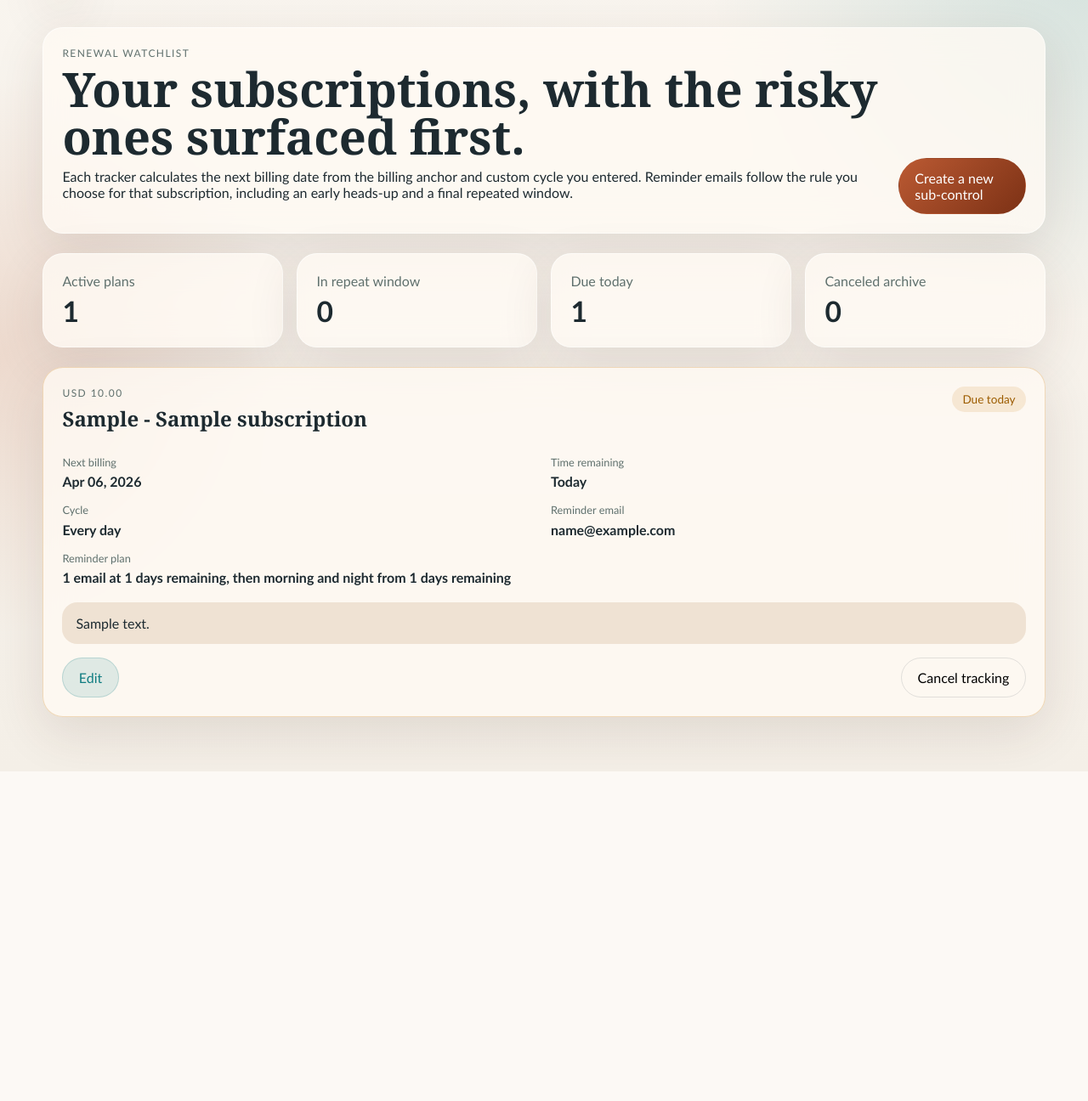
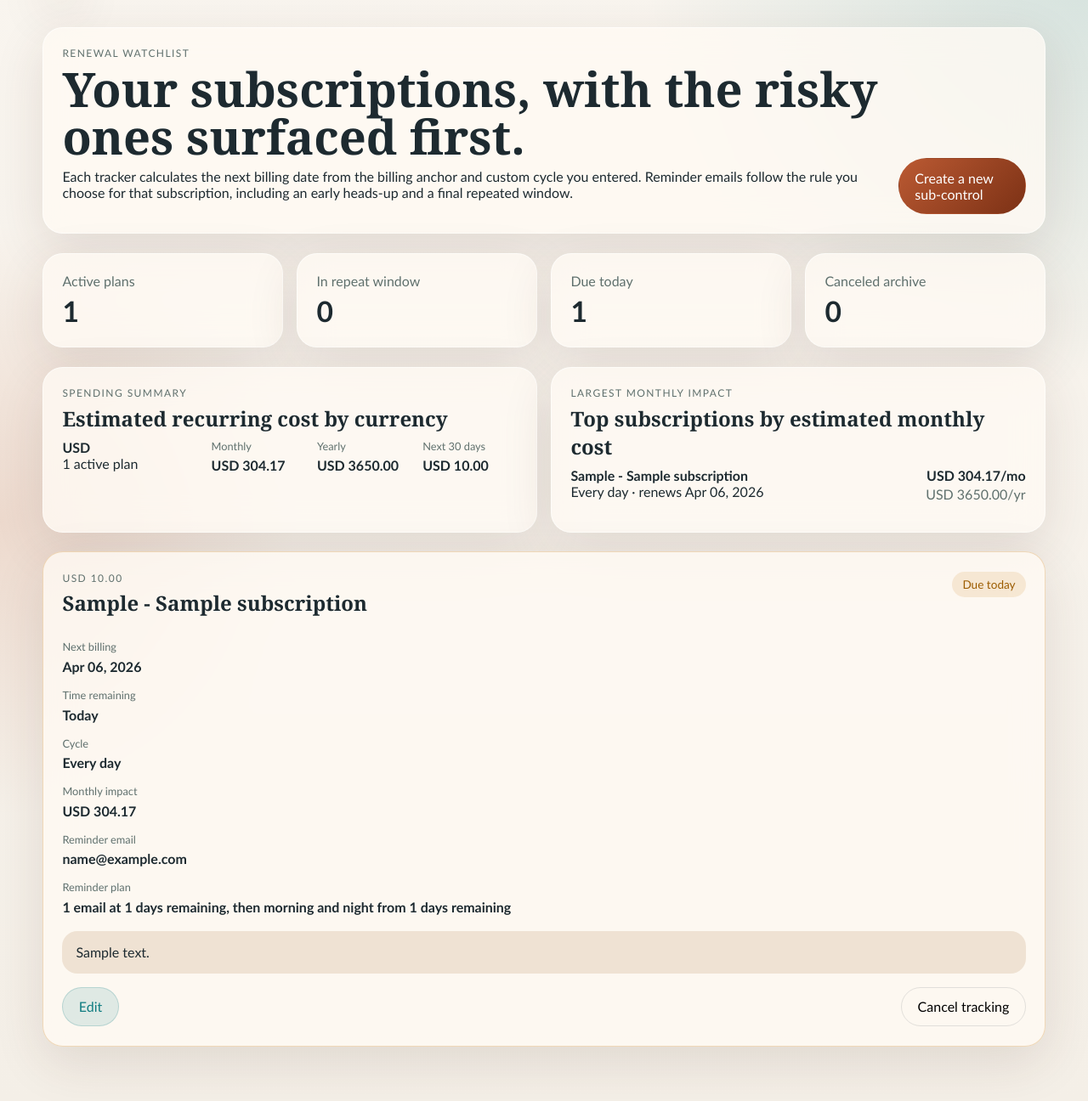
Before and after one commit to Bes920/Subscription-Sentinel, a Django app: page / in a window 1280 px wide. Shown: the part 71-1367 px from the top of the page at 85% size. Before the commit the page ends 979 px from the top, so only its background shows below. Run offline with Django 4.2, Linux system fonts and the light colour scheme; a user stored in the database is signed in; tables that the repository leaves empty hold one stand-in row (values such as "Sample post").

Commit message:
Add spending analytics dashboard

```diff
--- a/static/subscriptions/app.css
+++ b/static/subscriptions/app.css
@@ -132,7 +132,8 @@ h2 {
 }
 
 .summary-grid,
-.subscription-grid {
+.subscription-grid,
+.analytics-grid {
     display: grid;
     gap: 1rem;
 }
@@ -144,6 +145,11 @@ h2 {
 
 .subscription-grid {
     grid-template-columns: repeat(auto-fit, minmax(280px, 1fr));
+}
+
+.analytics-grid {
+    grid-template-columns: repeat(auto-fit, minmax(320px, 1fr));
+    margin-bottom: 1.4rem;
 }
 
 .summary-card strong {
@@ -263,6 +269,14 @@ h2 {
     margin: 1.2rem 0;
 }
 
+.subscription-card .details-grid {
+    grid-template-columns: 1fr;
+}
+
+.details-grid > div {
+    min-width: 0;
+}
+
 dt {
     font-size: 0.8rem;
     margin-bottom: 0.35rem;
@@ -271,16 +285,69 @@ dt {
 dd {
     margin: 0;
     font-weight: 600;
+    overflow-wrap: anywhere;
+    word-break: break-word;
 }
 
 .note-block {
+    display: block;
+    width: 100%;
     padding: 0.95rem 1rem;
     border-radius: var(--radius-md);
     background: var(--bg-strong);
+    overflow-wrap: anywhere;
 }
 
 .archive-panel {
     margin-top: 1.4rem;
+}
+
+.analytics-panel {
+    padding: 1.4rem;
+}
+
+.analytics-list,
+.impact-list {
+    display: grid;
+    gap: 0.9rem;
+}
+
+.analytics-row,
+.impact-row {
+    display: flex;
+    justify-content: space-between;
+    align-items: start;
+    gap: 1rem;
+    padding-top: 1rem;
+    border-top: 1px solid var(--line);
+}
+
+.analytics-row:first-child,
+.impact-row:first-child {
+    padding-top: 0;
+    border-top: 0;
+}
+
+.analytics-stats {
+    display: grid;
+    grid-template-columns: repeat(3, minmax(0, 1fr));
+    gap: 0.8rem;
+    margin: 0;
+    min-width: min(100%, 360px);
+}
+
+.impact-values {
+    text-align: right;
+}
+
+.impact-values strong,
+.impact-values span {
+    display: block;
+}
+
+.impact-values span {
+    color: var(--ink-soft);
+    margin-top: 0.2rem;
 }
 
 .archive-list {
@@ -404,6 +471,16 @@ dd {
         grid-template-columns: 1fr;
     }
 
+    .analytics-row,
+    .impact-row {
+        flex-direction: column;
+    }
+
+    .analytics-stats {
+        grid-template-columns: 1fr;
+        min-width: 100%;
+    }
+
     .button,
     .site-nav form,
     .site-nav form button {
--- a/subscriptions/models.py
+++ b/subscriptions/models.py
@@ -1,6 +1,6 @@
 import calendar
 from datetime import date, timedelta
-from decimal import Decimal
+from decimal import Decimal, ROUND_HALF_UP
 
 from django.conf import settings
 from django.core.exceptions import ValidationError
@@ -9,6 +9,8 @@ from django.utils import timezone
 
 
 class Subscription(models.Model):
+    CURRENCY_PRECISION = Decimal('0.01')
+
     class CycleUnit(models.TextChoices):
         DAY = 'day', 'Day'
         WEEK = 'week', 'Week'
@@ -188,6 +190,28 @@ class Subscription(models.Model):
             return f'Every {unit_label}'
         return f'Every {self.cycle_length} {unit_label}s'
 
+    @classmethod
+    def _round_currency(cls, amount):
+        return amount.quantize(cls.CURRENCY_PRECISION, rounding=ROUND_HALF_UP)
+
+    @property
+    def billing_events_per_year(self):
+        if self.cycle_unit == self.CycleUnit.DAY:
+            return Decimal('365') / Decimal(self.cycle_length)
+        if self.cycle_unit == self.CycleUnit.WEEK:
+            return Decimal('52') / Decimal(self.cycle_length)
+        if self.cycle_unit == self.CycleUnit.MONTH:
+            return Decimal('12') / Decimal(self.cycle_length)
+        return Decimal('1') / Decimal(self.cycle_length)
+
+    @property
+    def estimated_monthly_cost(self):
+        return self._round_currency(self.estimated_yearly_cost / Decimal('12'))
+
+    @property
+    def estimated_yearly_cost(self):
+        return self._round_currency(Decimal(self.price) * self.billing_events_per_year)
+
     @property
     def reminder_schedule_description(self):
         cadence = []
--- a/subscriptions/views.py
+++ b/subscriptions/views.py
@@ -1,4 +1,5 @@
 from collections import defaultdict
+from decimal import Decimal
 
 from django.contrib import messages
 from django.contrib.auth.mixins import LoginRequiredMixin
@@ -25,6 +26,40 @@ class SignUpView(CreateView):
 class DashboardView(LoginRequiredMixin, TemplateView):
     template_name = 'subscriptions/dashboard.html'
 
+    @staticmethod
+    def _format_currency_breakdown(active_subscriptions):
+        spend_by_currency = defaultdict(
+            lambda: {
+                'active_count': 0,
+                'monthly_total': Decimal('0.00'),
+                'yearly_total': Decimal('0.00'),
+                'upcoming_30_total': Decimal('0.00'),
+                'upcoming_30_count': 0,
+            }
+        )
+
+        for subscription in active_subscriptions:
+            bucket = spend_by_currency[subscription.currency]
+            bucket['active_count'] += 1
+            bucket['monthly_total'] += subscription.estimated_monthly_cost
+            bucket['yearly_total'] += subscription.estimated_yearly_cost
+
+            if subscription.days_until_renewal is not None and 0 <= subscription.days_until_renewal <= 30:
+                bucket['upcoming_30_total'] += subscription.price
+                bucket['upcoming_30_count'] += 1
+
+        return [
+            {
+                'currency': currency,
+                'active_count': values['active_count'],
+                'monthly_total': values['monthly_total'].quantize(Decimal('0.01')),
+                'yearly_total': values['yearly_total'].quantize(Decimal('0.01')),
+                'upcoming_30_total': values['upcoming_30_total'].quantize(Decimal('0.01')),
+                'upcoming_30_count': values['upcoming_30_count'],
+            }
+            for currency, values in sorted(spend_by_currency.items())
+        ]
+
     def get_context_data(self, **kwargs):
         context = super().get_context_data(**kwargs)
         subscriptions = list(
@@ -47,10 +82,15 @@ class DashboardView(LoginRequiredMixin, TemplateView):
             for subscription in subscriptions
             if subscription.status == Subscription.Status.CANCELED
         ]
-
-        spend_by_currency = defaultdict(int)
-        for subscription in active_subscriptions:
-            spend_by_currency[subscription.currency] += 1
+        spend_breakdown = self._format_currency_breakdown(active_subscriptions)
+        top_monthly_subscriptions = sorted(
+            active_subscriptions,
+            key=lambda subscription: (
+                subscription.estimated_monthly_cost,
+                subscription.price,
+            ),
+            reverse=True,
+        )[:5]
 
         context.update(
             {
@@ -66,7 +106,8 @@ class DashboardView(LoginRequiredMixin, TemplateView):
                     ),
                     'canceled_count': len(canceled_subscriptions),
                 },
-                'tracked_currencies': sorted(spend_by_currency.keys()),
+                'spend_breakdown': spend_breakdown,
+                'top_monthly_subscriptions': top_monthly_subscriptions,
             }
         )
         return context
@@ -121,7 +162,8 @@ class SubscriptionStatusView(LoginRequiredMixin, View):
         subscription.status = self.status
         if self.status == Subscription.Status.ACTIVE:
             subscription.last_reminder_sent_on = None
-        subscription.save(update_fields=['status', 'last_reminder_sent_on', 'updated_at'])
+            subscription.last_reminder_key = ''
+        subscription.save(update_fields=['status', 'last_reminder_sent_on', 'last_reminder_key', 'updated_at'])
         messages.success(request, self.success_message)
         return HttpResponseRedirect(reverse('dashboard'))
 
@@ -134,5 +176,3 @@ class SubscriptionCancelView(SubscriptionStatusView):
 class SubscriptionActivateView(SubscriptionStatusView):
     status = Subscription.Status.ACTIVE
     success_message = 'Subscription tracking reactivated.'
-
-# Create your views here.
--- a/templates/subscriptions/dashboard.html
+++ b/templates/subscriptions/dashboard.html
@@ -34,6 +34,66 @@
         <strong>{{ summary.canceled_count }}</strong>
     </article>
 </section>
+
+{% if spend_breakdown %}
+    <section class="analytics-grid">
+        <article class="panel analytics-panel">
+            <div class="section-heading">
+                <div>
+                    <p class="eyebrow">Spending summary</p>
+                    <h2>Estimated recurring cost by currency</h2>
+                </div>
+            </div>
+            <div class="analytics-list">
+                {% for bucket in spend_breakdown %}
+                    <article class="analytics-row">
+                        <div>
+                            <strong>{{ bucket.currency }}</strong>
+                            <p>{{ bucket.active_count }} active plan{{ bucket.active_count|pluralize }}</p>
+                        </div>
+                        <dl class="analytics-stats">
+                            <div>
+                                <dt>Monthly</dt>
+                                <dd>{{ bucket.currency }} {{ bucket.monthly_total }}</dd>
+                            </div>
+                            <div>
+                                <dt>Yearly</dt>
+                                <dd>{{ bucket.currency }} {{ bucket.yearly_total }}</dd>
+                            </div>
+                            <div>
+                                <dt>Next 30 days</dt>
+                                <dd>{{ bucket.currency }} {{ bucket.upcoming_30_total }}</dd>
+                            </div>
+                        </dl>
+                    </article>
+                {% endfor %}
+            </div>
+        </article>
+
+        <article class="panel analytics-panel">
+            <div class="section-heading">
+                <div>
+                    <p class="eyebrow">Largest monthly impact</p>
+                    <h2>Top subscriptions by estimated monthly cost</h2>
+                </div>
+            </div>
+            <div class="impact-list">
+                {% for subscription in top_monthly_subscriptions %}
+                    <article class="impact-row">
+                        <div>
+                            <strong>{{ subscription.display_name }}</strong>
+                            <p>{{ subscription.cycle_description }} · renews {{ subscription.upcoming_billing_date|date:'M d, Y' }}</p>
+                        </div>
+                        <div class="impact-values">
+                            <strong>{{ subscription.currency }} {{ subscription.estimated_monthly_cost }}/mo</strong>
+                            <span>{{ subscription.currency }} {{ subscription.estimated_yearly_cost }}/yr</span>
+                        </div>
+                    </article>
+                {% endfor %}
+            </div>
+        </article>
+    </section>
+{% endif %}
 
 {% if active_subscriptions %}
     <section class="subscription-grid">
@@ -77,6 +137,10 @@
                     <div>
                         <dt>Cycle</dt>
                         <dd>{{ subscription.cycle_description }}</dd>
+                    </div>
+                    <div>
+                        <dt>Monthly impact</dt>
+                        <dd>{{ subscription.currency }} {{ subscription.estimated_monthly_cost }}</dd>
                     </div>
                     <div>
                         <dt>Reminder email</dt>
```
Also changed, not shown: subscriptions/tests.py (+69 -0 lines), README.md.
